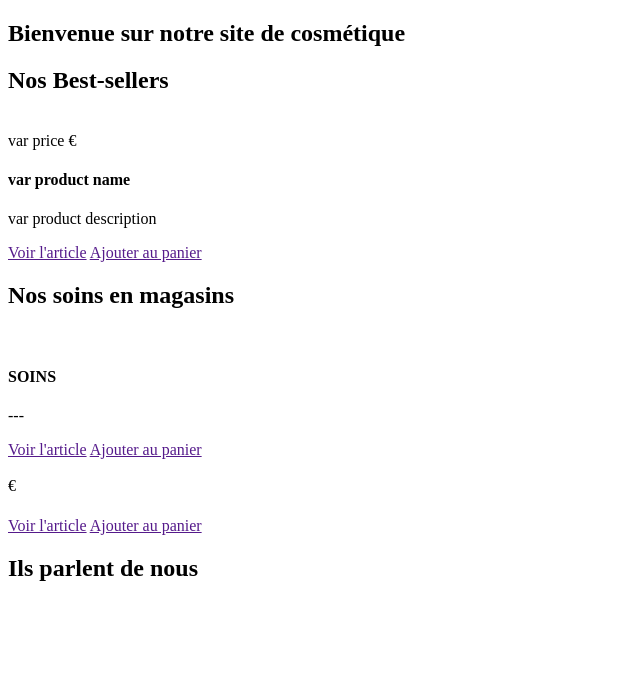
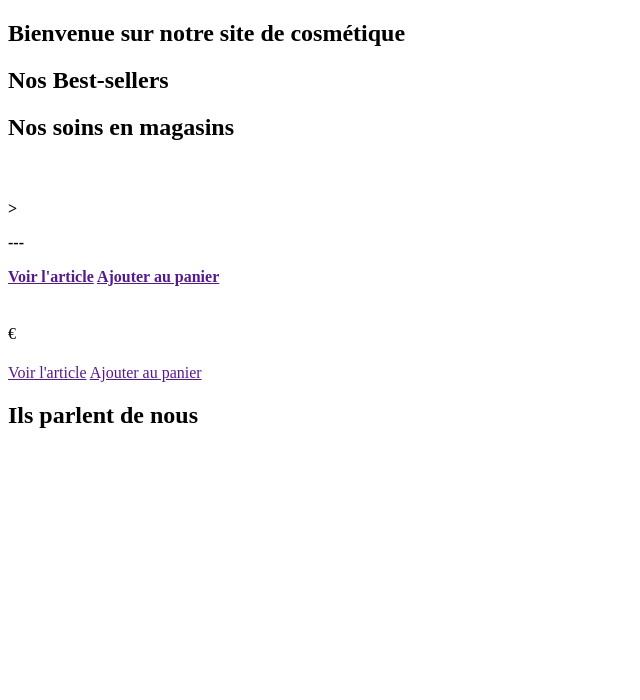
Before and after one commit to yorannelisabeth/ProjetWebForce3, a Symfony app: template templates/home/index.html.twig in a window 1280 px wide. Shown: the part 267-967 px from the top of the page, without its empty margins (0-640 px from the left). After the commit the page ends 695 px from the top, so only its background shows below. Run offline with Twig, Linux system fonts and the light colour scheme; the template is opened without the code that fills it, so the values that code supplies are empty; some libraries are stand-ins or nearby versions.

Commit message:
ajout de la fonction des best seller

```diff
--- a/src/Controller/HomeController.php
+++ b/src/Controller/HomeController.php
@@ -16,6 +16,7 @@ class HomeController extends AbstractController
         return $this->render('home/index.html.twig', [
 
             'liste_categories' => $Pr->listecategorie('$categorie'),
+            'affichageBestSeller' => $Pr->affichagebestseller()
         ]);
     }
 
@@ -28,6 +29,7 @@ class HomeController extends AbstractController
             'listeproduitcategorie' => $Pr->listeproduitcategorie($category),
             'liste_categories' => $Pr->listecategorie('$categorie')
 
+
         ]);
 
 }
--- a/templates/home/index.html.twig
+++ b/templates/home/index.html.twig
@@ -1,6 +1,7 @@
 {% extends 'base.html.twig' %}
 
-{% block title %}Accueil Beauty & Wellness{% endblock %}
+{% block title %}Accueil Beauty & Wellness
+{% endblock %}
 
 
 {% block body %}
@@ -8,13 +9,13 @@
 	<div id="carouselExampleSlidesOnly" class="carousel slide" data-ride="carousel">
 		<div class="carousel-inner">
 			<div class="carousel-item active">
-        <img class="d-block w-100 " src=""  data-slide-to="0"  alt="First slide">
+				<img class="d-block w-100 " src="" data-slide-to="0" alt="First slide">
 			</div>
 			<div class="carousel-item">
-        <img class="d-block w-100 " src=""   data-slide-to="1" alt="Second slide">
+				<img class="d-block w-100 " src="" data-slide-to="1" alt="Second slide">
 			</div>
 			<div class="carousel-item">
-        <img class="d-block w-100 " src="" data-slide-to="2"  alt="Third slide">
+				<img class="d-block w-100 " src="" data-slide-to="2" alt="Third slide">
 			</div>
 		</div>
 	</div>
@@ -22,7 +23,8 @@
 	<main>
 		<div class="row">
 			<div class="col-12">
-        <h2 class="text-center p-3">Bienvenue sur notre site de cosmétique </h2>
+				<h2 class="text-center p-3">Bienvenue sur notre site de cosmétique
+				</h2>
 			</div>
 		</div>
 		<div class="row bg-light">
@@ -30,24 +32,37 @@
 				<h2 class="text-center p-3">Nos Best-sellers</h2>
 			</div>
 		</div>
-<div class="row bg-light">
+		<div
+			class="row bg-light">
+			{#  #}
+			{% for produit in affichageBestSeller %}
+
 
 				<div class="col-sm-6 col-md-4 p-5">
 					<div class="thumbnail">
 						<img src="" alt="" class="img-thumbnail">
-          <div class="price"> var price €</div>
+						<div class="price">
+							{{produit.prix}}</div>
 						<div class="caption">
-            <h4 class="text-center p-2">var product name</h4>
-            <p class="text-center">var product description</p>
+							<h4 class="text-center p-2">{{produit.nom}}</h4>
+							<p class="text-center">{{produit.description}}</p>
 							<div class="col-12 d-flex justify-content-between detail">
-              <a href="" class="btn btn-order" role="button"><span><i class="fas fa-eye"></i></span> Voir l'article</a>
-              <a href="" class="btn btn-order" role="button"><span><i class="fas fa-shopping-cart"></i></span> Ajouter au panier</a>
+								<a href="" class="btn btn-order" role="button">
+									<span>
+										<i class="fas fa-eye"></i>
+									</span>
+									Voir l'article</a>
+								<a href="" class="btn btn-order" role="button">
+									<span>
+										<i class="fas fa-shopping-cart"></i>
+									</span>
+									Ajouter au panier</a>
 							</div>
 						</div>
 					</div>
 				</div>
 
-
+			{% endfor %}
 		</div>
 		<div class="row">
 			<div class="col-12">
@@ -61,13 +76,21 @@
 			<div class="col-sm-6 col-md-6 p-5">
 				<div class="thumbnail">
 					<img src="" alt="" class="img-thumbnail">
-          <div class="price"€</div>
-          <div class="caption">
-            <h4 class="text-center p-2">SOINS</h4>
-            <p class="text-center"> --- </p>
+					<divSOINS</h4 class="price" €</div> <div class="caption"> <h4 class="text-center p-2">>
+						<p class="text-center">
+							---
+						</p>
 						<div class="col-12 d-flex justify-content-between detail">
-              <a href="" class="btn btn-order" role="button"><span><i class="fas fa-eye"></i></span> Voir l'article</a>
-              <a href="" class="btn btn-order" role="button"><span><i class="fas fa-shopping-cart"></i></span> Ajouter au panier</a>
+							<a href="" class="btn btn-order" role="button">
+								<span>
+									<i class="fas fa-eye"></i>
+								</span>
+								Voir l'article</a>
+							<a href="" class="btn btn-order" role="button">
+								<span>
+									<i class="fas fa-shopping-cart"></i>
+								</span>
+								Ajouter au panier</a>
 						</div>
 					</div>
 				</div>
@@ -77,13 +100,22 @@
 			<div class="col-sm-6 col-md-6 p-5">
 				<div class="thumbnail">
 					<img src="" alt="" class="img-thumbnail">
-          <div class="price"> €</div>
+					<div class="price">
+						€</div>
 					<div class="caption">
 						<h4 class="text-center p-2"></h4>
 						<p class="text-center"></p>
 						<div class="col-12 d-flex justify-content-between detail">
-              <a href="" class="btn btn-order" role="button"><span><i class="fas fa-eye"></i></span> Voir l'article</a>
-              <a href="" class="btn btn-order" role="button"><span><i class="fas fa-shopping-cart"></i></span> Ajouter au panier</a>
+							<a href="" class="btn btn-order" role="button">
+								<span>
+									<i class="fas fa-eye"></i>
+								</span>
+								Voir l'article</a>
+							<a href="" class="btn btn-order" role="button">
+								<span>
+									<i class="fas fa-shopping-cart"></i>
+								</span>
+								Ajouter au panier</a>
 						</div>
 					</div>
 				</div>
@@ -92,7 +124,9 @@
 		</div>
 		<div class="row bg-light">
 			<div class="col-12">
-        <h2 class="text-center p-3"> Ils parlent de nous </h2>
+				<h2 class="text-center p-3">
+					Ils parlent de nous
+				</h2>
 			</div>
 		</div>
 
@@ -114,9 +148,7 @@
 		</div>
 
 
-
 	</main>
 
 
-
 {% endblock %}
```
Also changed, not shown: src/Repository/ProduitRepository.php (+13 -0 lines). Lines whose indentation alone changed are shown as unchanged.
